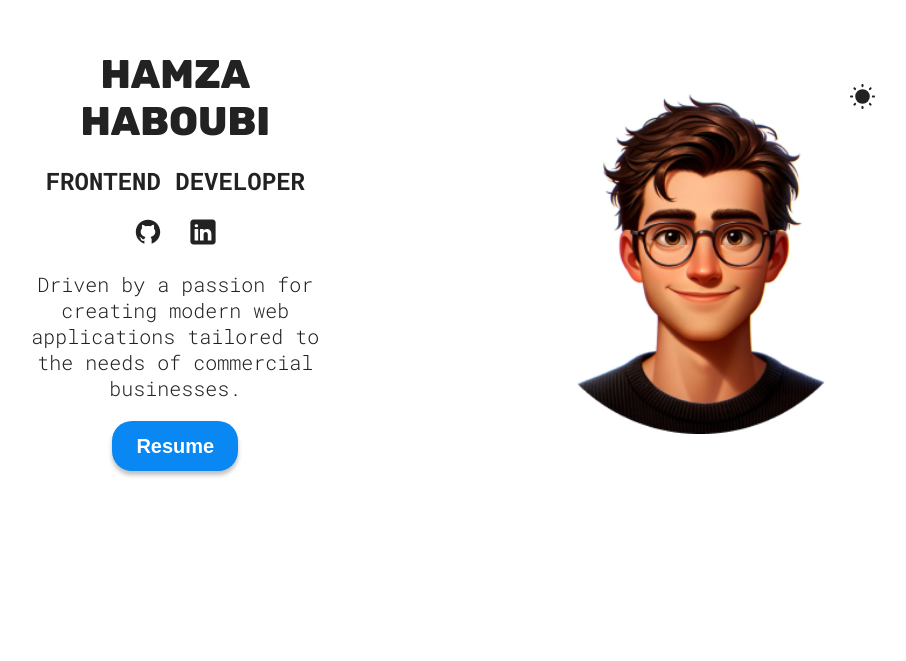
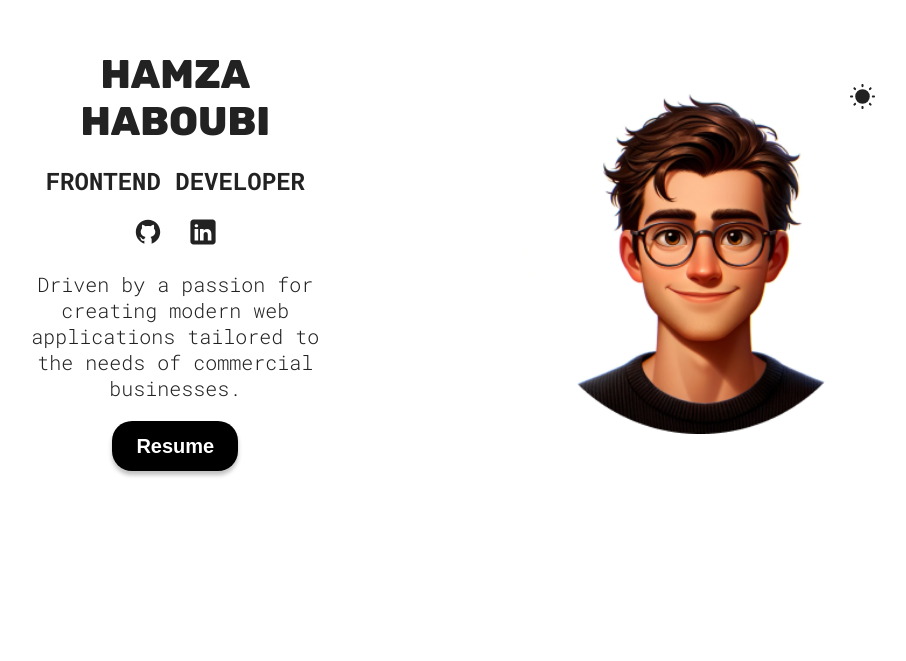
Before and after one commit to h1mzaHb/portfolio, a React (Vite) app: page / in a window 1280 px wide. Shown: the part 139-800 px from the top of the page, without its empty margins (187-1093 px from the left). Built offline with nearby package versions, Linux system fonts and the light colour scheme.

Commit message:
added animation to hero sections

```diff
--- a/src/App.css
+++ b/src/App.css
@@ -1,6 +1,6 @@
 :root {
   --background-color: #fff;
-  --btn-color: #0987f2;
+  --btn-color: #000000;
   --btn-text-color: #fff;
   --project-card-bg: #ffffff00;
   --text-color: #222;
--- a/src/sections/Hero/Hero.jsx
+++ b/src/sections/Hero/Hero.jsx
@@ -7,6 +7,8 @@ import githubDark from '../../assets/github-dark.svg';
 import linkedinLight from '../../assets/linkedin-light.svg';
 import linkedinDark from '../../assets/linkedin-dark.svg';
 import { useTheme } from '../../common/ThemeContext';
+import { motion } from 'framer-motion';
+import { fadeIn } from '../Hero/variants'
 
 function Hero() {
   const { theme, toggleTheme } = useTheme();
@@ -17,7 +19,12 @@ function Hero() {
 
   return (
     <section id="hero" className={styles.container}>
-      <div className={styles.colorModeContainer}>
+      <motion.div
+      variants={fadeIn("up", 0.2)}
+      initial="hidden"
+      whileInView={"show"}
+      viewport={{ once: true, amount: 0.7 }}
+       className={styles.colorModeContainer}>
         <img
           src={heroImg}
           className={styles.hero}
@@ -29,8 +36,12 @@ function Hero() {
           alt="Color mode icon"
           onClick={toggleTheme}
         />
-      </div>
-      <div className={styles.info}>
+      </motion.div>
+      <motion.div
+      variants={fadeIn("up", 0.2)}
+      initial="hidden"
+      whileInView={"show"}
+      viewport={{ once: true, amount: 0.7 }}className={styles.info}>
         <h1>
           Hamza
           <br />
@@ -51,7 +62,7 @@ function Hero() {
         <a>
           <button className="hover">Resume</button>
         </a>
-      </div>
+      </motion.div>
     </section>
   );
 }
--- a/src/sections/Hero/HeroStyles.module.css
+++ b/src/sections/Hero/HeroStyles.module.css
@@ -8,7 +8,7 @@
   min-height: 500px;
 
   .hero {
-    max-width: 200px;
+    max-width: 300px;
   }
 
   span {
--- /dev/null
+++ b/src/sections/Hero/variants.js
@@ -0,0 +1,19 @@
+export const fadeIn = (direction, delay) => {
+    return {
+        hidden: {
+            y: direction === "up" ? 40 : direction === "down" ? -40 : 0,
+            x: direction === "left" ? 40 : direction === "right" ? -40 : 0,
+        },
+        show: {
+            y: 0,
+            x: 0,
+            opacity: 1,
+            transition: {
+                type : "tween",
+                delay: delay,
+                duration: 1.2,
+                ease : [0.25,0.25,0.25,0.75,],
+            }
+        }
+    }
+}
```
Also changed, not shown: package.json (+4 -3 lines), 1 other file (tests, documents, lock files or other folders).
